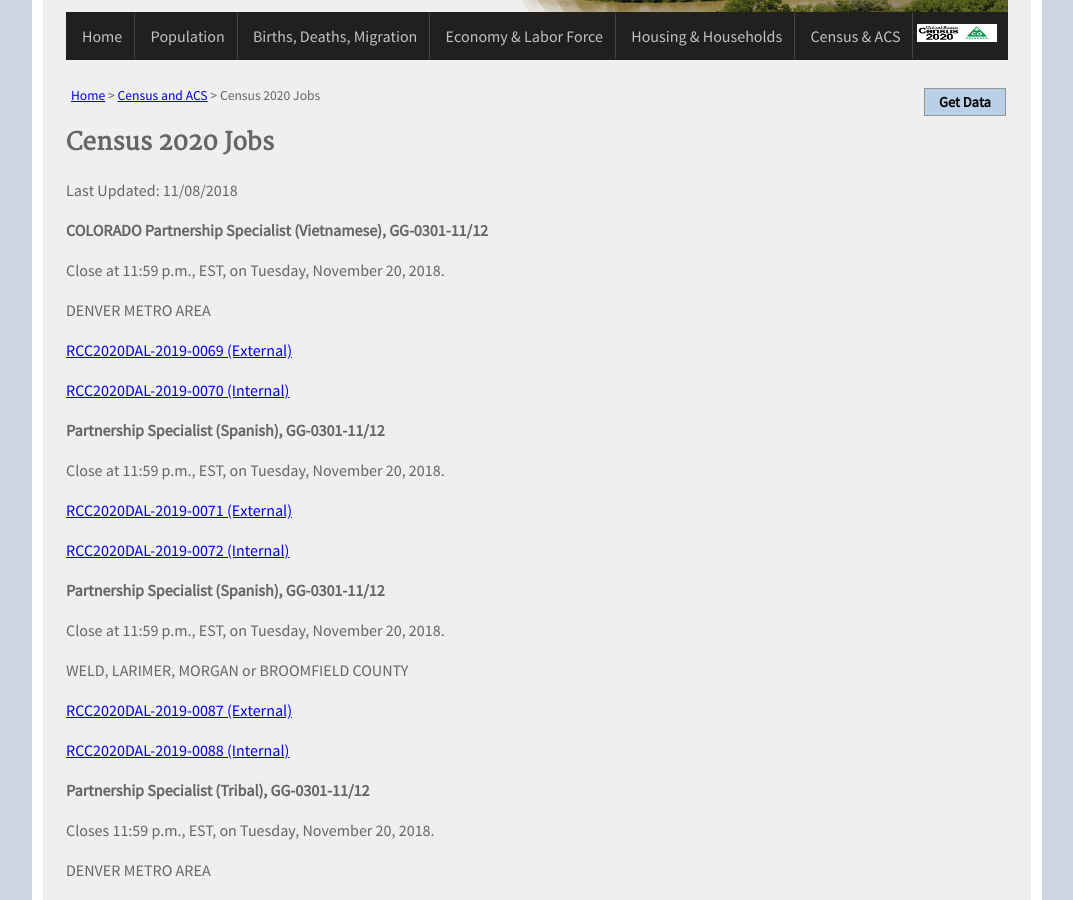
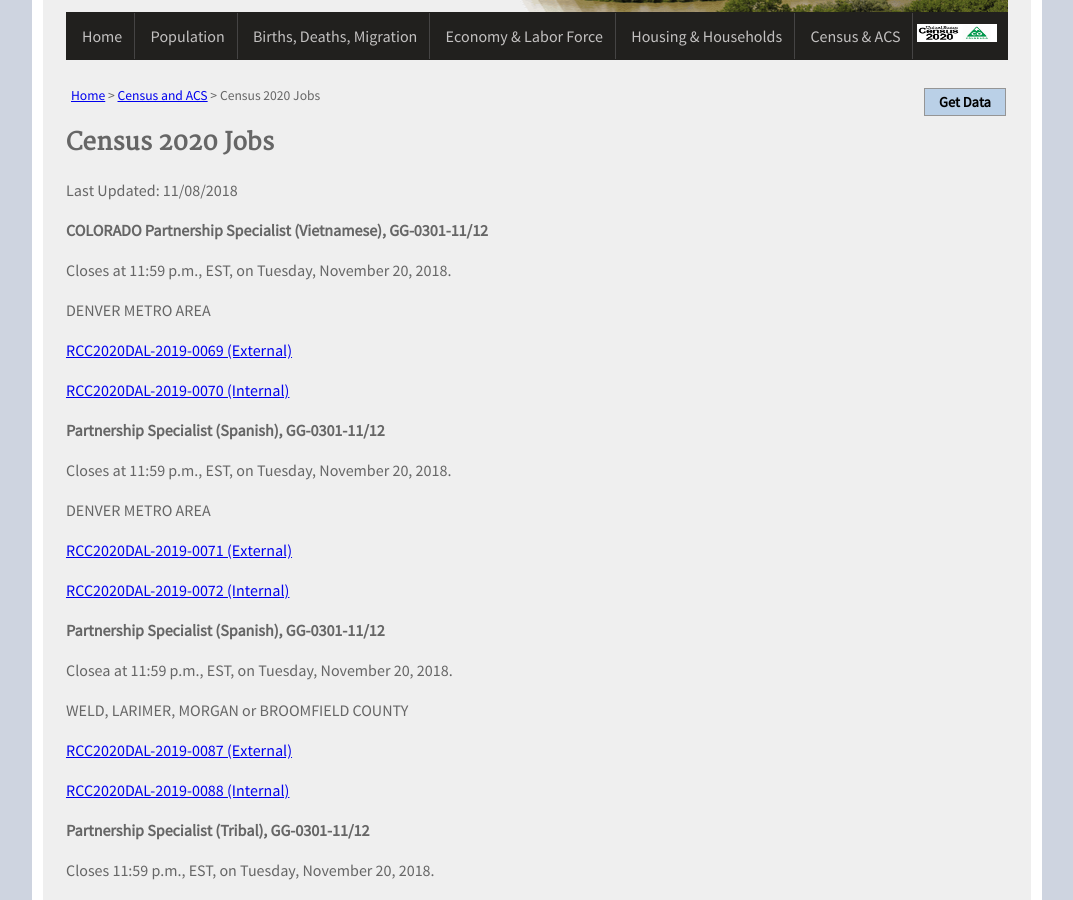
Before and after one commit to TBleess/Website_New, a Jekyll site: the page built from pages/5_CensusACS/2020-census-jobs.md, in a window 1280 px wide and 900 px high, scrolled down 226 px. Shown: the whole window, without its empty margins (103-1176 px from the left). Built offline with Jekyll 4.4.1, drawn with Linux system fonts in a browser that asks for light colours.

Commit message:
Update 2020-census-jobs.md

```diff
--- a/pages/5_CensusACS/2020-census-jobs.md
+++ b/pages/5_CensusACS/2020-census-jobs.md
@@ -13,7 +13,7 @@ Last Updated: 11/08/2018
 **COLORADO**
 **Partnership Specialist (Vietnamese), GG-0301-11/12**
 
-Close at 11:59 p.m., EST, on Tuesday, November 20, 2018.
+Closes at 11:59 p.m., EST, on Tuesday, November 20, 2018.
 
 DENVER METRO AREA
 
@@ -23,7 +23,9 @@ DENVER METRO AREA
 
 **Partnership Specialist (Spanish), GG-0301-11/12**
 
-Close at 11:59 p.m., EST, on Tuesday, November 20, 2018.
+Closes at 11:59 p.m., EST, on Tuesday, November 20, 2018.
+
+DENVER METRO AREA
 
 [RCC2020DAL-2019-0071 (External)](https://www.usajobs.gov/GetJob/ViewDetails/515969100)
 
@@ -31,7 +33,7 @@ Close at 11:59 p.m., EST, on Tuesday, November 20, 2018.
 
 **Partnership Specialist (Spanish), GG-0301-11/12**
 
-Close at 11:59 p.m., EST, on Tuesday, November 20, 2018.
+Closea at 11:59 p.m., EST, on Tuesday, November 20, 2018.
 
 WELD, LARIMER, MORGAN or BROOMFIELD COUNTY
 
```
